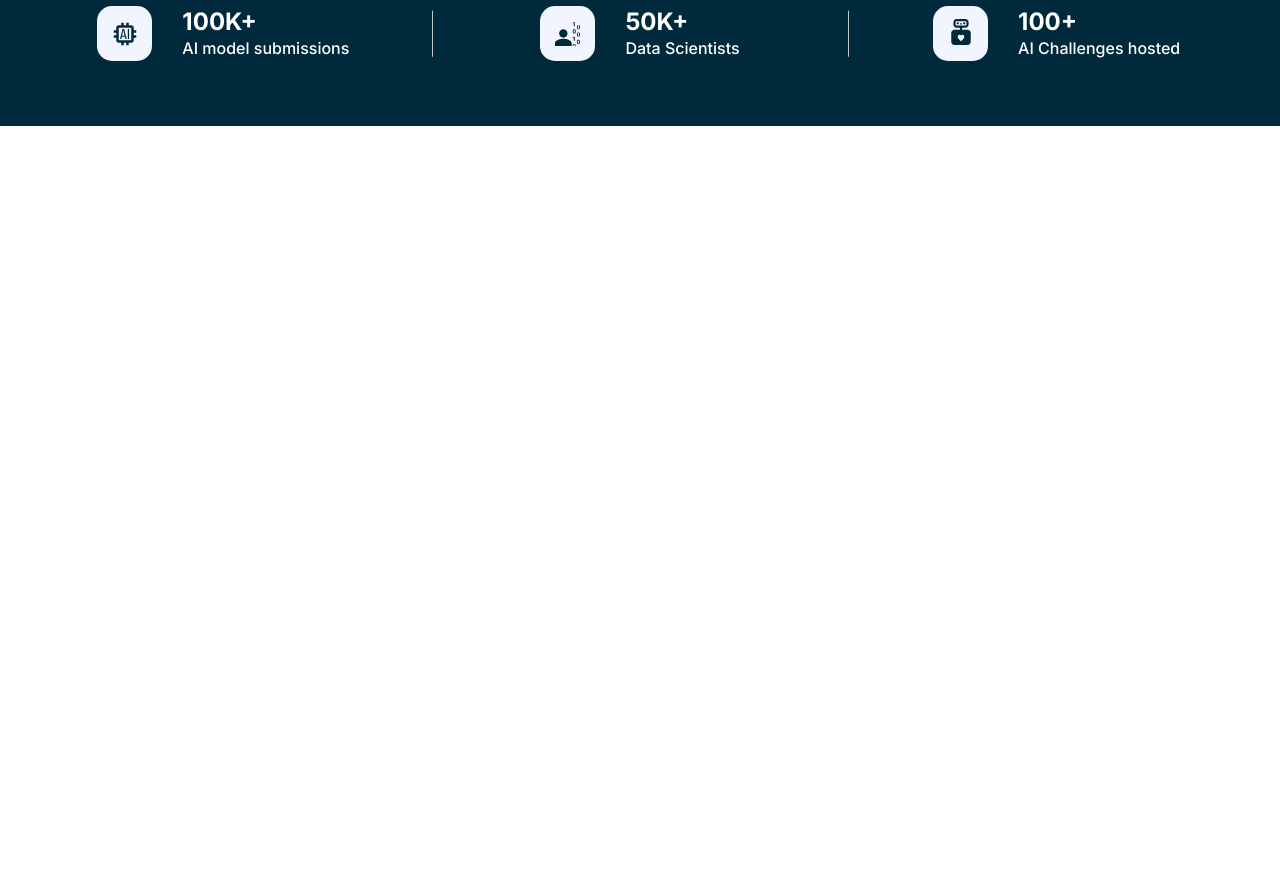
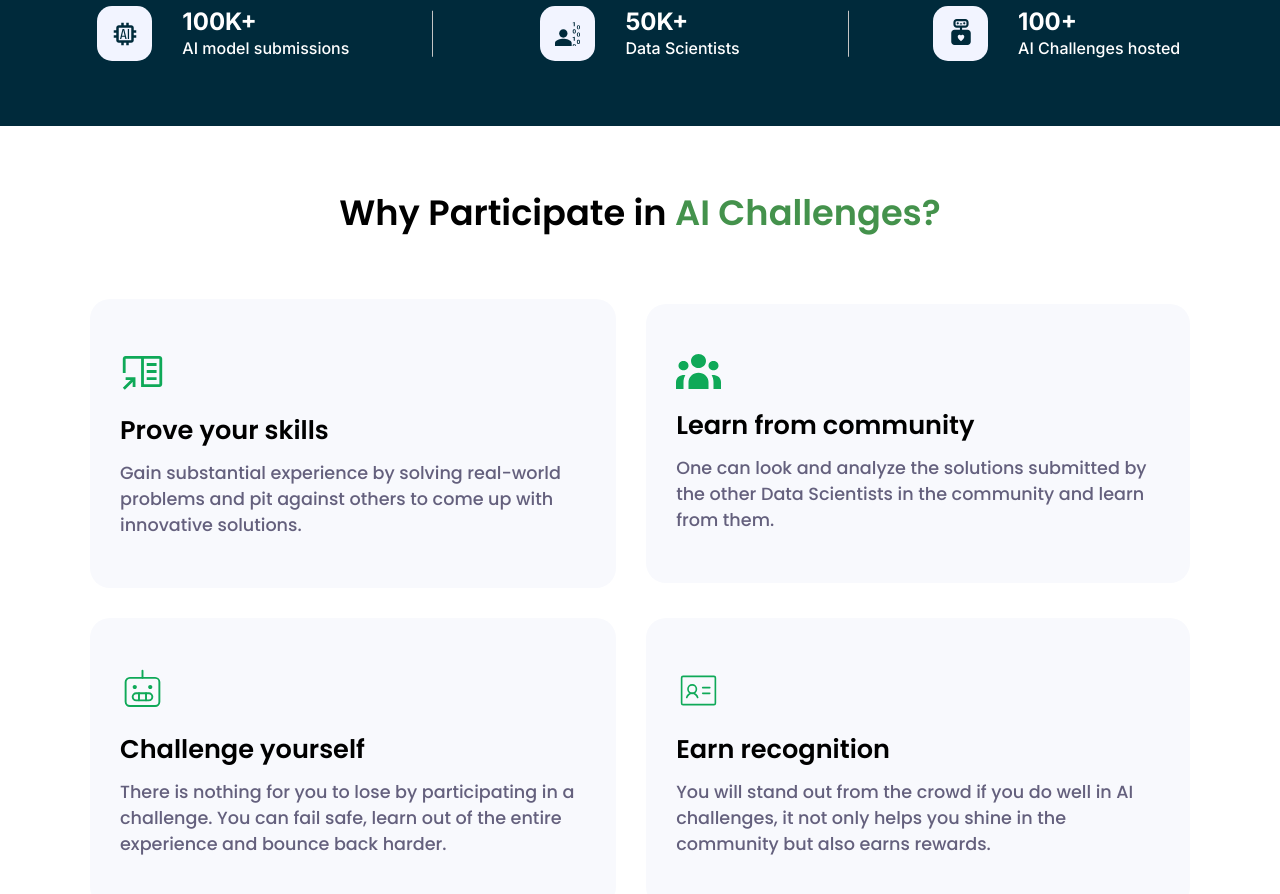
Before and after one commit to manishguhe301/hack-a-thon, a React (Create React App) app: page / in a window 1280 px wide. Shown: the part 760-1654 px from the top of the page. Before the commit the page ends 886 px from the top, so only its background shows below. Built offline with nearby package versions, Linux system fonts and the light colour scheme.

Commit message:
Benefits section Added

```diff
--- /dev/null
+++ b/src/components/BenefitCard/BenefitCard.js
@@ -0,0 +1,21 @@
+import {
+  BenefitBoxWrapper,
+  BenefitDescription,
+  BenefitTitle,
+  BoxIconWrapper,
+  Icon,
+} from './benefitCardStyles';
+
+const BenefitCard = ({ data }) => {
+  return (
+    <BenefitBoxWrapper>
+      <BoxIconWrapper>
+        <Icon src={data.icon} alt='carbon-notebook' />
+      </BoxIconWrapper>
+      <BenefitTitle>{data.title}</BenefitTitle>
+      <BenefitDescription>{data.description}</BenefitDescription>
+    </BenefitBoxWrapper>
+  );
+};
+
+export default BenefitCard;
--- /dev/null
+++ b/src/components/BenefitCard/benefitCardStyles.js
@@ -0,0 +1,98 @@
+import styled from 'styled-components';
+
+const BenefitBoxWrapper = styled.div`
+  background: #f8f9fd;
+  border-radius: 20px;
+  padding: 20px 15px;
+  margin-bottom: 20px;
+  width: 100%;
+  max-width: 560px;
+
+  &:last-child {
+    margin-bottom: 0;
+  }
+
+  @media only screen and (min-width: 520px) {
+    padding: 30px 20px;
+  }
+
+  @media only screen and (min-width: 780px) {
+    padding: 40px 25px;
+    margin-bottom: 0;
+  }
+
+  @media only screen and (min-width: 1100px) {
+    padding: 50px 30px;
+  }
+`;
+
+const BoxIconWrapper = styled.div`
+  width: 30px;
+  height: auto;
+  margin-bottom: 8px;
+
+  @media only screen and (min-width: 520px) {
+    width: 35px;
+  }
+
+  @media only screen and (min-width: 780px) {
+    width: 40px;
+    margin-bottom: 9px;
+  }
+
+  @media only screen and (min-width: 1100px) {
+    width: 45px;
+    margin-bottom: 10px;
+  }
+`;
+
+const Icon = styled.img`
+  width: 100%;
+  height: auto;
+`;
+
+const BenefitTitle = styled.h3`
+  font-size: 1rem;
+  font-weight: 600;
+  margin-bottom: 8px;
+
+  @media only screen and (min-width: 520px) {
+    font-size: 1.1rem;
+  }
+
+  @media only screen and (min-width: 780px) {
+    font-size: 1.3rem;
+    margin-bottom: 9px;
+  }
+
+  @media only screen and (min-width: 1100px) {
+    font-size: 1.6rem;
+    margin-bottom: 10px;
+  }
+`;
+
+const BenefitDescription = styled.p`
+  font-size: 0.7rem;
+  font-weight: 500;
+  color: #64607d;
+
+  @media only screen and (min-width: 520px) {
+    font-size: 0.75rem;
+  }
+
+  @media only screen and (min-width: 780px) {
+    font-size: 0.85rem;
+  }
+
+  @media only screen and (min-width: 1100px) {
+    font-size: 1.1rem;
+  }
+`;
+
+export {
+  BenefitBoxWrapper,
+  BoxIconWrapper,
+  Icon,
+  BenefitTitle,
+  BenefitDescription,
+};
--- /dev/null
+++ b/src/components/BenefitsSection/BenefitsSections.js
@@ -0,0 +1,25 @@
+import { AIChallengesData } from '../../utils/data';
+import BenefitCard from '../BenefitCard/BenefitCard';
+import {
+  BenefitsBoxesWrapper,
+  CBQuestion,
+  ChallengeBenefitsSection,
+} from './benefitsSection';
+
+const BenefitsSection = () => {
+  return (
+    <ChallengeBenefitsSection>
+      <CBQuestion>
+        Why Participate in{' '}
+        <span style={{ color: '#44924C' }}>AI Challenges?</span>
+      </CBQuestion>
+      <BenefitsBoxesWrapper>
+        {AIChallengesData.map((item, id) => (
+          <BenefitCard key={id} data={item} />
+        ))}
+      </BenefitsBoxesWrapper>
+    </ChallengeBenefitsSection>
+  );
+};
+
+export default BenefitsSection;
--- /dev/null
+++ b/src/components/BenefitsSection/benefitsSection.js
@@ -0,0 +1,66 @@
+import styled from 'styled-components';
+
+const ChallengeBenefitsSection = styled.div`
+  width: 100%;
+  height: auto;
+  background: #ffffff;
+  padding: 40px 15px;
+  padding-bottom: 40px;
+
+  @media only screen and (min-width: 520px) {
+    padding: 47px 30px;
+    padding-bottom: 60px;
+  }
+
+  @media only screen and (min-width: 780px) {
+    padding: 54px 50px;
+    padding-bottom: 80px;
+  }
+
+  @media only screen and (min-width: 1100px) {
+    padding: 60px 90px;
+    padding-bottom: 100px;
+  }
+`;
+
+const CBQuestion = styled.h4`
+  font-size: 1.15rem;
+  font-weight: 600;
+  text-align: center;
+  margin-bottom: 40px;
+
+  @media only screen and (min-width: 520px) {
+    font-size: 1.4rem;
+    margin-bottom: 47px;
+  }
+
+  @media only screen and (min-width: 780px) {
+    font-size: 1.8rem;
+    margin-bottom: 54px;
+  }
+
+  @media only screen and (min-width: 1100px) {
+    font-size: 2.2rem;
+    margin-bottom: 60px;
+  }
+`;
+
+const BenefitsBoxesWrapper = styled.div`
+  display: flex;
+  flex-direction: column;
+  align-items: center;
+
+  @media only screen and (min-width: 780px) {
+    display: grid;
+    grid-template-columns: repeat(2, minmax(auto, 560px));
+    grid-template-rows: repeat(2, 1fr);
+    gap: 20px;
+    justify-content: center;
+  }
+
+  @media only screen and (min-width: 1100px) {
+    gap: 30px;
+  }
+`;
+
+export { ChallengeBenefitsSection, CBQuestion, BenefitsBoxesWrapper };
--- a/src/pages/Home/Home.js
+++ b/src/pages/Home/Home.js
@@ -2,6 +2,7 @@ import React from 'react';
 import styled from 'styled-components';
 import HeroSection from '../../components/HeroSection/HeroSection';
 import Achievements from '../../components/Achievements/Achievements';
+import BenefitsSection from '../../components/BenefitsSection/BenefitsSections';
 
 const Wrapper = styled.div`
   width: 100%;
@@ -12,6 +13,7 @@ const Home = () => {
     <Wrapper>
       <HeroSection />
       <Achievements />
+      <BenefitsSection />
     </Wrapper>
   );
 };
```
